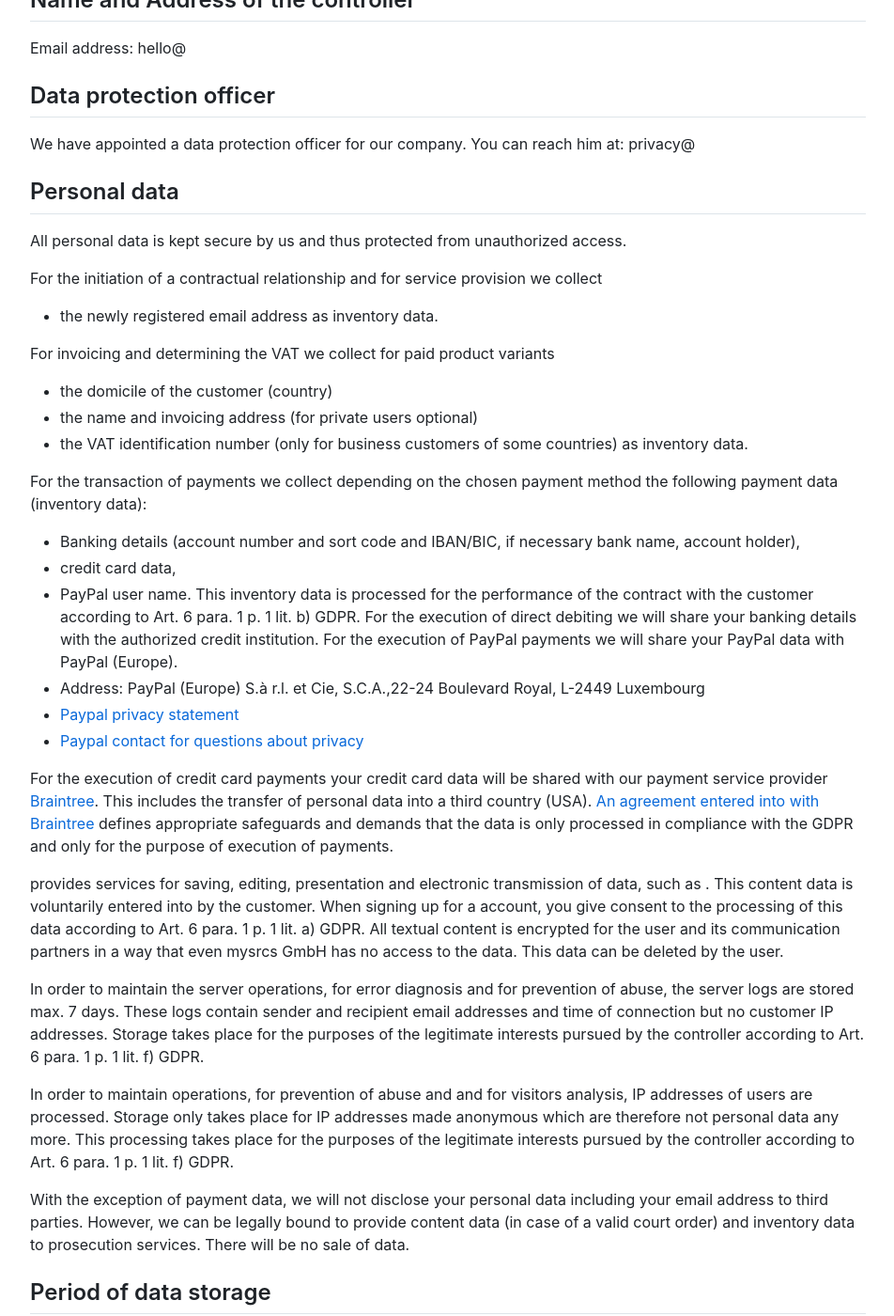
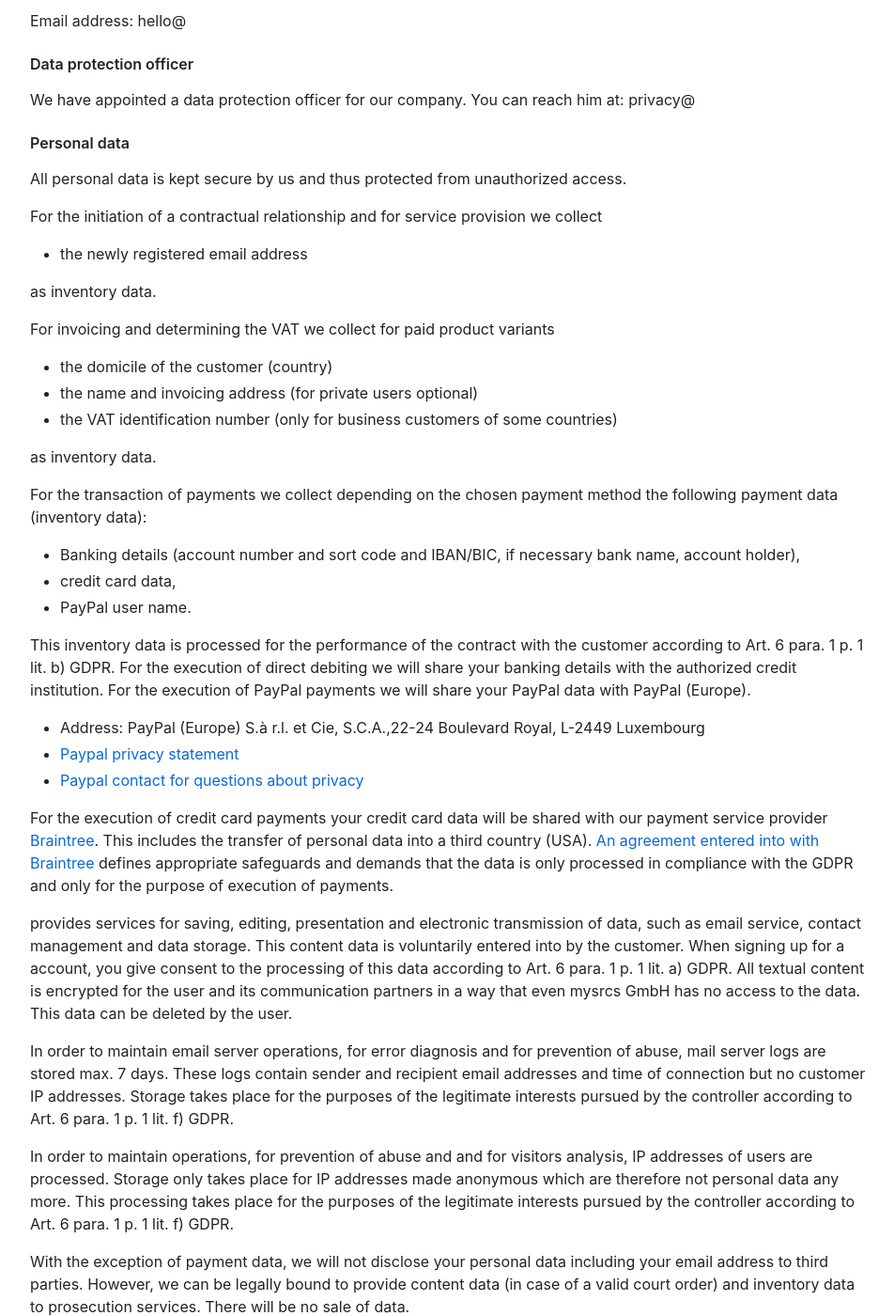
Before and after one commit to mysrcs/jekyll, a Jekyll site: the page built from _pages/privacy-policy.md, in a window 1280 px wide and 1400 px high, scrolled down 763 px. Shown: the whole window at 94% size, without its empty margins (163-1115 px from the left). Built offline with Jekyll 4.4.1, drawn with Linux system fonts in a browser that asks for light colours; some of the changed text lies outside the part shown.

Commit message:
Update privacy-policy.md

```diff
--- a/_pages/privacy-policy.md
+++ b/_pages/privacy-policy.md
@@ -4,80 +4,95 @@
 permalink: /privacy-policy/
 ---
 
-## Privacy Statement of {{ site.title }} GmbH
-*This Data Privacy Statement is provided in English for your convenience. Please note that in case of a dispute or discrepancy between the {{ site.citizen }} Data Privacy Statement and the English translation, the [{{ site.citizen }}](/{{ site.locationShortCode }}/privacy-policy) version shall prevail.*
+### Privacy Statement of {{ site.title }} GmbH
 
-**Status: {{ page.date | date: "%-d %B %Y"  }}**
+_This Data Privacy Statement is provided in English for your convenience. Please note that in case of a dispute or discrepancy between the {{ site.citizen }}Data Privacy Statement and the English translation, the [{{ site.citizen }}version](/{{ site.locationShortCode }}/privacy-policy) shall prevail._
 
-#### Table of Contents
-{:toc}
+**Status: {{ page.date | date: "%-d %B %Y" }}**
 
-## General
+#### General
+
 We are responsible for the protection of your personal data, and we take this responsibility very seriously. Therefore
-* {{ site.product }} is based on the data privacy principles “data minimization” and “privacy by design”.
-* All user data is stored end-to-end encrypted in secure {{ site.product }}.
-* We have technical and organizational measures in place which protect your data best possible.
-* All data is stored in ISO 27001 certified data centers in {{ site.location }}.
+
+*   {{ site.product }} is based on the data privacy principles “data minimization” and “privacy by design”.
+*   All user data is stored end-to-end encrypted in {{ site.product }} (except for email addresses of users as well as senders and recipients of emails).
+*   We have technical and organizational measures in place which protect your data best possible.
+*   All data is stored in ISO 27001 certified data centers in {{ site.location }}.
 
 Processing of personal data takes place in compliance with the General Data Protection Regulation (GDPR) as well as with the country-specific data protection laws applicable to {{ site.title }} GmbH.
 
 We are always at your disposal for any questions about privacy. Please contact us via email: hello@{{ site.domain }}.
 
-## Name and Address of the controller
-{{ site.address }}
+#### Name and Address of the controller
+
+{{ site.title }} GmbH {{ site.address }}
 
 Email address: hello@{{ site.domain }}
 
-## Data protection officer
+#### Data protection officer
+
 We have appointed a data protection officer for our company. You can reach him at: privacy@{{ site.domain }}
 
-## Personal data
+#### Personal data
+
 All personal data is kept secure by us and thus protected from unauthorized access.
 
 For the initiation of a contractual relationship and for service provision we collect
-* the newly registered email address
+
+*   the newly registered email address
+
 as inventory data.
 
 For invoicing and determining the VAT we collect for paid product variants
-* the domicile of the customer (country)
-* the name and invoicing address (for private users optional)
-* the VAT identification number (only for business customers of some countries)
+
+*   the domicile of the customer (country)
+*   the name and invoicing address (for private users optional)
+*   the VAT identification number (only for business customers of some countries)
+
 as inventory data.
 
 For the transaction of payments we collect depending on the chosen payment method the following payment data (inventory data):
-* Banking details (account number and sort code and IBAN/BIC, if necessary bank name, account holder),
-* credit card data,
-* PayPal user name.
+
+*   Banking details (account number and sort code and IBAN/BIC, if necessary bank name, account holder),
+*   credit card data,
+*   PayPal user name.
+
 This inventory data is processed for the performance of the contract with the customer according to Art. 6 para. 1 p. 1 lit. b) GDPR. For the execution of direct debiting we will share your banking details with the authorized credit institution. For the execution of PayPal payments we will share your PayPal data with PayPal (Europe).
-* Address: PayPal (Europe) S.à r.l. et Cie, S.C.A.,22-24 Boulevard Royal, L-2449 Luxembourg
-* [Paypal privacy statement](https://www.paypal.com/us/webapps/mpp/ua/privacy-full)
-* [Paypal contact for questions about privacy](https://www.paypal.com/en/selfhelp/contact/email/privacy)
+
+*   Address: PayPal (Europe) S.à r.l. et Cie, S.C.A.,22-24 Boulevard Royal, L-2449 Luxembourg
+*   [Paypal privacy statement](https://www.paypal.com/us/webapps/mpp/ua/privacy-full)
+*   [Paypal contact for questions about privacy](https://www.paypal.com/en/selfhelp/contact/email/privacy)
 
 For the execution of credit card payments your credit card data will be shared with our payment service provider [Braintree](https://www.braintreepayments.com/). This includes the transfer of personal data into a third country (USA). [An agreement entered into with Braintree](https://www.braintreepayments.com/assets/Braintree-PSA-Model-Clauses-March2018.pdf) defines appropriate safeguards and demands that the data is only processed in compliance with the GDPR and only for the purpose of execution of payments.
 
-{{ site.product }} provides services for saving, editing, presentation and electronic transmission of data, such as {{ site.services }}. This content data is voluntarily entered into {{ site.product }} by the customer. When signing up for a {{ site.product }} account, you give consent to the processing of this data according to Art. 6 para. 1 p. 1 lit. a) GDPR. All textual content is encrypted for the user and its communication partners in a way that even {{ site.title }} GmbH has no access to the data. This data can be deleted by the user.
+{{ site.product }} provides services for saving, editing, presentation and electronic transmission of data, such as email service, contact management and data storage. This content data is voluntarily entered into {{ site.product }} by the customer. When signing up for a {{ site.product }} account, you give consent to the processing of this data according to Art. 6 para. 1 p. 1 lit. a) GDPR. All textual content is encrypted for the user and its communication partners in a way that even {{ site.title }} GmbH has no access to the data. This data can be deleted by the user.
 
-In order to maintain the server operations, for error diagnosis and for prevention of abuse, the server logs are stored max. 7 days. These logs contain sender and recipient email addresses and time of connection but no customer IP addresses. Storage takes place for the purposes of the legitimate interests pursued by the controller according to Art. 6 para. 1 p. 1 lit. f) GDPR.
+In order to maintain email server operations, for error diagnosis and for prevention of abuse, mail server logs are stored max. 7 days. These logs contain sender and recipient email addresses and time of connection but no customer IP addresses. Storage takes place for the purposes of the legitimate interests pursued by the controller according to Art. 6 para. 1 p. 1 lit. f) GDPR.
 
 In order to maintain operations, for prevention of abuse and and for visitors analysis, IP addresses of users are processed. Storage only takes place for IP addresses made anonymous which are therefore not personal data any more. This processing takes place for the purposes of the legitimate interests pursued by the controller according to Art. 6 para. 1 p. 1 lit. f) GDPR.
 
 With the exception of payment data, we will not disclose your personal data including your email address to third parties. However, we can be legally bound to provide content data (in case of a valid court order) and inventory data to prosecution services. There will be no sale of data.
 
-## Period of data storage
+#### Period of data storage
+
 The personal data shall be deleted no later than 30 days after termination of the contract, unless specific reasons to the contrary apply in an individual case. In case a customer objected to the amount of the charged fees, the accounting data may be stored until the objections are terminally clarified. Furthermore, inventory data can be stored for up to two years if the handling of a complaint and other reasons require this for an orderly settlement of the contract. Moreover the deletion of inventory and billing data may be omitted provided that legal regulations or the prosecution of claims require this. Order-related data and the addresses associated with the order are stored in respect to tax, contract and commercial law retention periods and erased at the end of those periods.
 
-## Cookies
+#### Cookies
+
 We do not use cookies.
 
-## Usage statistics
+#### Usage statistics
+
 We use technical analysis options very sparingly and only if you have consented in advance and to the extent that this is necessary for the further development and improvement of {{ site.product }}. In particular, we do not use analysis tools such as Google Analytics or other third-party tools.
 
 Our goal is to improve the user interface and the handling of {{ site.product }}. For this it is necessary to identify the places in {{ site.product }} that do not yet work perfectly.
 
 If you have given consent in advance, your anonymized usage data will be sent to our servers. For this purpose, we generate and store a random ID on your device, which is shared by all accounts logged in on this device. This ID is sent along wih the usage test data to the server in case usage statistics are performed for the function used in the client. The anonymized usage data is stored by us in such a way that no conclusion can be drawn about the user. The usage statistics can refer to the following data, for example:
-* sequence of certain actions
-* the time required for certain actions
-* points at which a certain sequence in the client is aborted
+
+*   sequence of certain actions
+*   the time required for certain actions
+*   points at which a certain sequence in the client is aborted
+
 For individual usage statistics, we may subsequently ask you for an evaluation of the functionality, which can optionally be sent to us. Participation in such a survey is voluntary and also anonymous. It is not possible to draw conclusions about the participating person.
 
 Third parties have no access to the random ID stored on your device.
@@ -85,34 +100,39 @@
 You can revoke your consent to participate in the anonymized usage statistics at any time by deactivating this function in the settings of your account. The random ID stored on your device is used only as long as users of the device participate in the collection of usage statistics.
 
 You can delete the random ID stored locally on your device yourself at any time, for instance, like this:
-* In the web client ({{site.app}}): In the browser’s menu settings by clearing the website data (e.g., “Clear browsing data” or “Clear cookies and other site data”).
-* Mobile apps (Android/iOS): In the app settings by clearing the app’s stored data.
-* Installed desktop clients: In the file system by deleting the app’s stored data.
+
+*   In the web client ( [{{ site.app }}]({{ site.app }})): In the browser’s menu settings by clearing the website data (e.g., “Clear browsing data” or “Clear cookies and other site data”).
+*   Mobile apps (Android/iOS): In the app settings by clearing the app’s stored data.
+*   Installed desktop clients: In the file system by deleting the app’s stored data.
 
 The anonymized usage data may be used for research purposes. Otherwise, the usage data is not passed on to third parties.
 
-## Campaign analysis
+#### Campaign analysis
+
 In order to be able to evaluate campaigns with partners and advertising campaigns (e.g. advertising via Google or other search engines), we store an ID of the campaign with your {{ site.product }} account when you reach {{ site.product }} via a campaign link and register a {{ site.product }} account. To be able to assign returning users to a campaign, we store a cryptographic hash of the IP address and the user agent (including information about the user’s browser and operating system) together with the campaign ID when you visit our website via a campaign link. If you visit our website via a search query and an advertising campaign, we also store the keywords and the search query together with the hash and the campaign ID. By using the hash, it is no longer possible to infer the IP address or the user agent. The keywords and the search query are not stored with the {{ site.product }} account.
 
 The hash and the campaign ID, keywords and search query stored together with the hash are deleted after 72 hours. Beyond this period of 72 hours, for the purpose of evaluating the campaign and until the completion of the evaluation, only completely anonymized campaign data (keywords and search query) are stored and processed without any link to the hash.
 
 Insofar as we process personal data during the campaign analysis, this is done on the basis of Art 6 para. 1 p. lit. f) GDPR. Our interest in being able to evaluate advertising campaigns and to improve our marketing activities constitute a legitimate interest within the meaning of Art. 6 para. 1 p. lit. f) GDPR.
 
-## Rights of the data subject
+#### Rights of the data subject
+
 According to European data protection law, you have the right
 
-* in accordance with Art. 7 (3) GDPR, to revoke your consent once given to us at any time. This has the consequence that we may no longer continue the data processing based on this consent for the future;
-* to request information about your personal data processed by us in accordance with Art. 15 GDPR. In particular, you may request information about the processing purposes, the category of personal data, the categories of recipients to whom your data have been or will be disclosed, the planned storage period, the existence of a right to rectification, erasure, restriction of processing or objection, the existence of a right of complaint, the origin of your data if it has not been collected by us, and the existence of automated decision-making, including profiling, and, if applicable, meaningful information about its details;
-* in accordance with Art. 16 GDPR, to request the correction of incorrect or incomplete personal data stored by us without undue delay;
-* in accordance with Art. 17 GDPR, to request the erasure of your personal data stored by us, unless the processing is necessary for the exercise of the right to freedom of expression and information, for compliance with a legal obligation, for reasons of public interest or for the establishment, exercise or defense of legal claims;
-* in accordance with Art. 18 GDPR, to request the restriction of the processing of your personal data, insofar as the accuracy of the data is disputed by you, the processing is unlawful, but you object to its erasure and we no longer require the data, but you need it for the assertion, exercise or defense of legal claims or you have objected to the processing pursuant to Art. 21 GDPR;
-* in accordance with Art. 20 GDPR, to receive your personal data that you have provided to us in a structured, common and machine-readable format or to request the transfer to another controller; and
-* to complain to a supervisory authority in accordance with Art. 77 GDPR. As a rule, you can contact the supervisory authority of your usual place of residence or workplace or our company headquarters for this purpose.
+*   in accordance with Art. 7 (3) GDPR, to revoke your consent once given to us at any time. This has the consequence that we may no longer continue the data processing based on this consent for the future;
+*   to request information about your personal data processed by us in accordance with Art. 15 GDPR. In particular, you may request information about the processing purposes, the category of personal data, the categories of recipients to whom your data have been or will be disclosed, the planned storage period, the existence of a right to rectification, erasure, restriction of processing or objection, the existence of a right of complaint, the origin of your data if it has not been collected by us, and the existence of automated decision-making, including profiling, and, if applicable, meaningful information about its details;
+*   in accordance with Art. 16 GDPR, to request the correction of incorrect or incomplete personal data stored by us without undue delay;
+*   in accordance with Art. 17 GDPR, to request the erasure of your personal data stored by us, unless the processing is necessary for the exercise of the right to freedom of expression and information, for compliance with a legal obligation, for reasons of public interest or for the establishment, exercise or defense of legal claims;
+*   in accordance with Art. 18 GDPR, to request the restriction of the processing of your personal data, insofar as the accuracy of the data is disputed by you, the processing is unlawful, but you object to its erasure and we no longer require the data, but you need it for the assertion, exercise or defense of legal claims or you have objected to the processing pursuant to Art. 21 GDPR;
+*   in accordance with Art. 20 GDPR, to receive your personal data that you have provided to us in a structured, common and machine-readable format or to request the transfer to another controller; and
+*   to complain to a supervisory authority in accordance with Art. 77 GDPR. As a rule, you can contact the supervisory authority of your usual place of residence or workplace or our company headquarters for this purpose.
 
-## Right of objection
+#### Right of objection
+
 Insofar as your personal data is processed on the basis of legitimate interests pursuant to Art. 6 para. 1 p. 1 lit. f GDPR you have the right to object to the processing of your personal data pursuant to Art. 21 GDPR, insofar as there are grounds for doing so that arise from your particular situation.
 
-If you would like to exercise your right to object, it is sufficient to send an email to: hello@{{ site.domain }}
+If you would like to exercise your right to object, it is sufficient to send an email to: hello@{{ site.domain }} .
 
-## Contact from web page
+#### Contact from web page
+
 On our web pages we offer the opportunity to get in contact with us via email or contact form. In doing so personal data is voluntarily transferred to us, stored automatically and only used for the purpose of dealing with the request and getting in contact with the affected person. We will not disclose this personal data to third parties.
```
